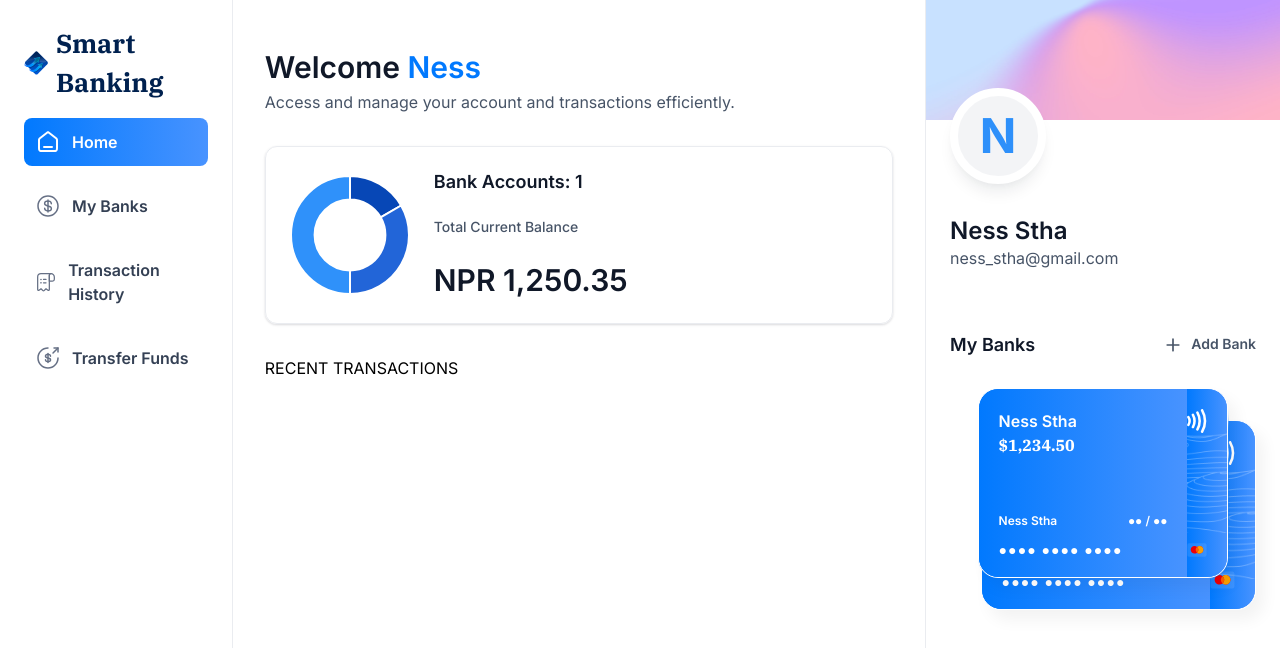
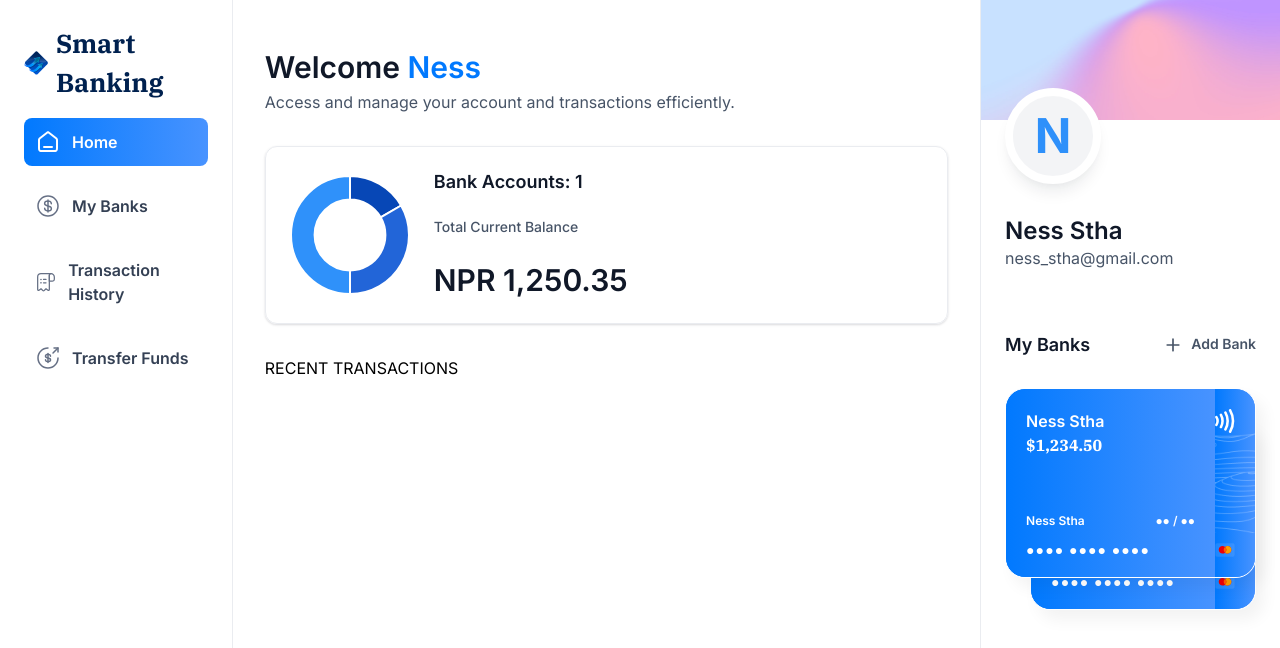
Before and after one commit to NessWrites/smartBanking, a Next.js app: page / in a window 1280 px wide. Shown: the top 648 px of the page. Built offline with nearby package versions, Linux system fonts and the light colour scheme.

Commit message:
supress error

```diff
--- a/app/(root)/page.tsx
+++ b/app/(root)/page.tsx
@@ -4,7 +4,7 @@ import HeaderBox from '@/components/HeaderBox'
 import TotalBalanceBox from '@/components/TotalBalanceBox';
 import RightSidebar from '@/components/ui/RightSidebar';
 import React from 'react'
-//import Image from "next/image";
+import Image from "next/image";
 
 const Home = () => {
 	const loggedIn = {firstName: 'Ness', lastName:'Stha',
@@ -35,8 +35,7 @@ RECENT TRANSACTIONS
 <RightSidebar
 user = {loggedIn}
 transactions = {[]}
-banks = {[{currentBalance:1234.50},
-{currentBalance:2234.50}]}
+banks = {[{currentBalance:1234.50}, {currentBalance:2234.50}]}
 />
 	</section>
   )
--- a/app/globals.css
+++ b/app/globals.css
@@ -155,7 +155,10 @@
 
   /* Right sidebar */
   .right-sidebar {
-    @apply no-scrollbar hidden h-screen max-h-screen flex-col border-l border-gray-200 xl:flex w-[355px] xl:overflow-y-scroll !important;
+    @apply no-scrollbar hidden h-screen max-h-screen
+    flex-col border-l border-gray-200 xl:flex w-[300px]
+    2xl:min-w-[335px]
+    xl:overflow-y-scroll !important;
   }
 
   .profile-banner {
--- a/tsconfig.json
+++ b/tsconfig.json
@@ -4,7 +4,7 @@
     "lib": ["dom", "dom.iterable", "esnext"],
     "allowJs": true,
     "skipLibCheck": true,
-    "strict": true,
+    "strict": false,
     "noEmit": true,
     "esModuleInterop": true,
     "module": "esnext",
```
